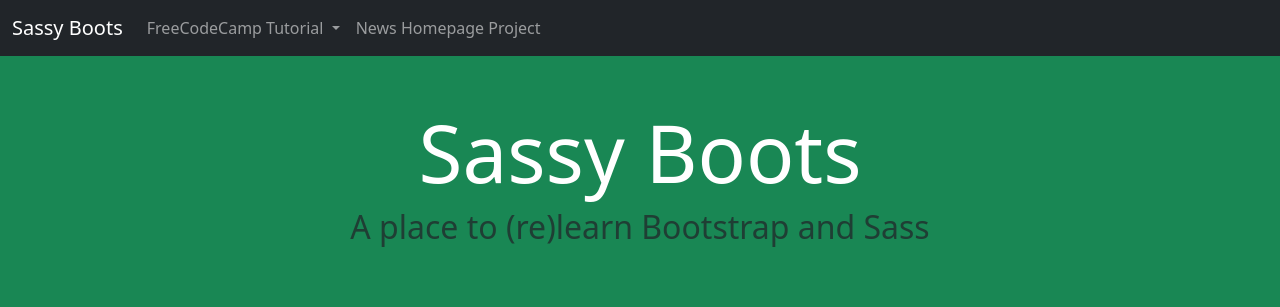
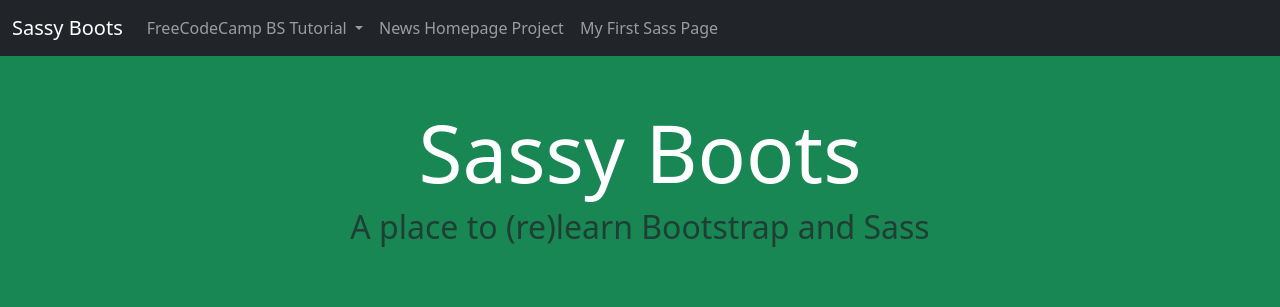
Before and after one commit to leemander/sassy-boots, a website: page index.html in a window 1280 px wide. Shown: the top 307 px of the page. Drawn offline with nearby package versions, Linux system fonts and the light colour scheme; grey boxes are pictures that could not be loaded.

Commit message:
Change navbar

```diff
--- a/index.html
+++ b/index.html
@@ -37,7 +37,7 @@
                   data-bs-toggle="dropdown"
                   aria-expanded="false"
                 >
-                  FreeCodeCamp Tutorial
+                  FreeCodeCamp BS Tutorial
                 </a>
                 <ul class="dropdown-menu" aria-labelledby="navbarDropdown">
                   <li>
@@ -65,6 +65,12 @@
               <li class="nav-item">
                 <a class="nav-link" href="./news-homepage/"
                   >News Homepage Project</a
+                >
+              </li>
+              </li>
+              <li class="nav-item">
+                <a class="nav-link" href="./sass/"
+                  >My First Sass Page</a
                 >
               </li>
             </ul>
```
